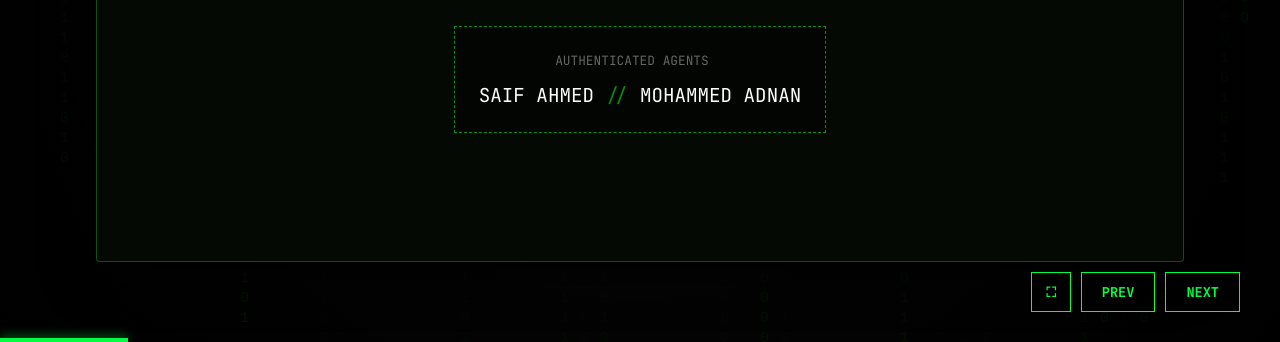
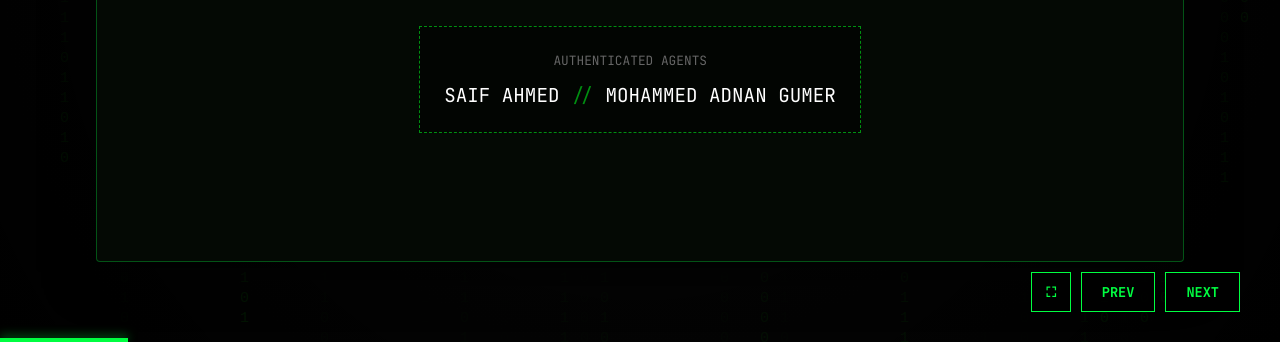
Before and after one commit to iiepi/security-presentation, a plain HTML site: page index.html in a window 1280 px wide. Shown: the part 458-800 px from the top of the page. Drawn offline with Linux system fonts and the light colour scheme.

Commit message:
Update name to include 'GUMER' for MOHAMMED ADNAN

```diff
--- a/index.html
+++ b/index.html
@@ -332,7 +332,7 @@
 
                 <div style="margin-top: 3rem; padding: 1.5rem; border: 1px dashed var(--dim-green); background: rgba(0,0,0,0.4);">
                     <p style="color: #666; font-size: 0.8rem; margin:0; text-transform: uppercase;">Authenticated Agents</p>
-                    <div style="font-size: 1.2rem; color: #fff; margin-top: 10px;">SAIF AHMED <span style="color:var(--dim-green)">//</span> MOHAMMED ADNAN</div>
+                    <div style="font-size: 1.2rem; color: #fff; margin-top: 10px;">SAIF AHMED <span style="color:var(--dim-green)">//</span> MOHAMMED ADNAN GUMER</div>
                 </div>
             </div>
         </div>
```
